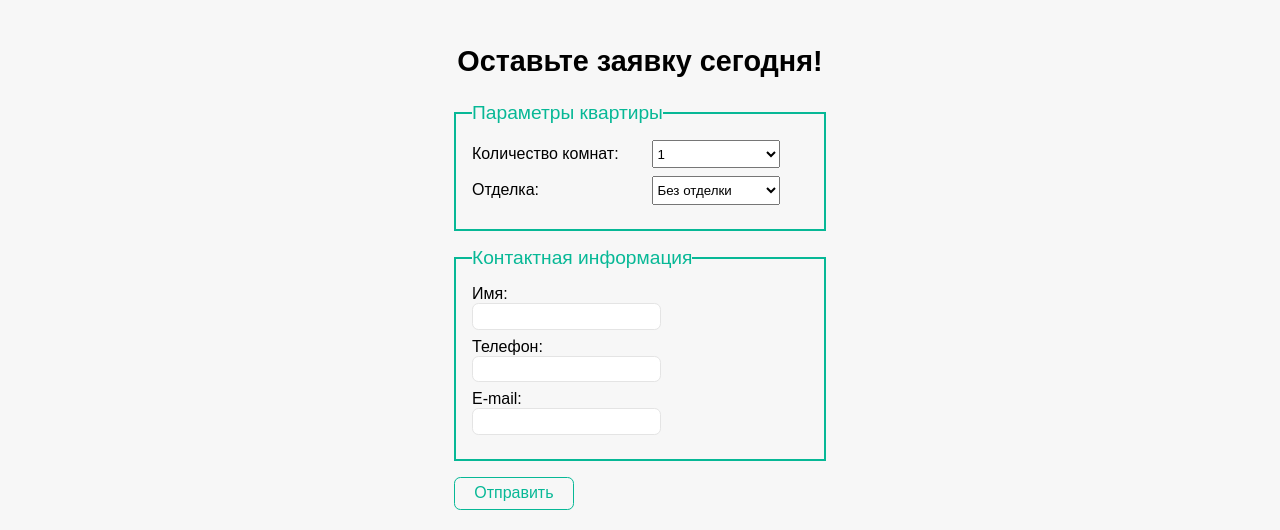
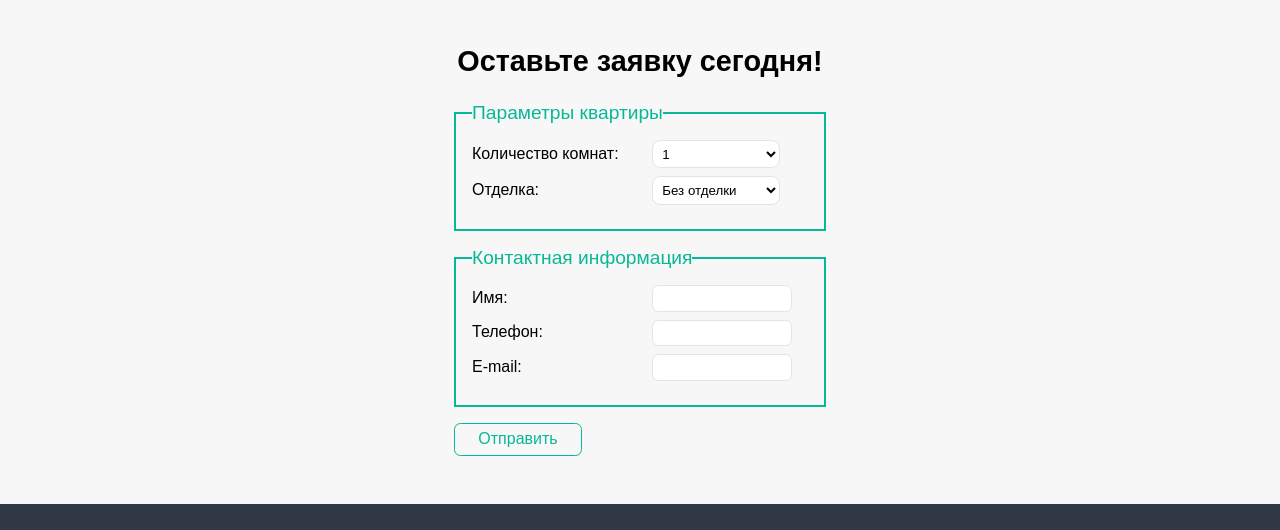
Before and after one commit to Barrierok/lcd-moon-sea, a website: page landing/index.html in a window 1280 px wide. Shown: the part 1427-1957 px from the top of the page. Drawn offline with Linux system fonts and the light colour scheme.

Commit message:
Фиксы

```diff
--- a/landing/styles/style.css
+++ b/landing/styles/style.css
@@ -182,7 +182,10 @@ legend {
 
 select {
   width: 8rem;
-  padding: 0.3rem 0;
+  padding: 0.3rem;
+  background-color: white;
+  border-radius: 0.5rem;
+  border: 1px solid #e4e4e4;
 }
 
 option {
@@ -193,6 +196,7 @@ input {
   border: 1px solid #e4e4e4;
   border-radius: 0.4rem;
   padding: 0.3rem;
+  width: 8rem;
 }
 
 .button-form {
```
